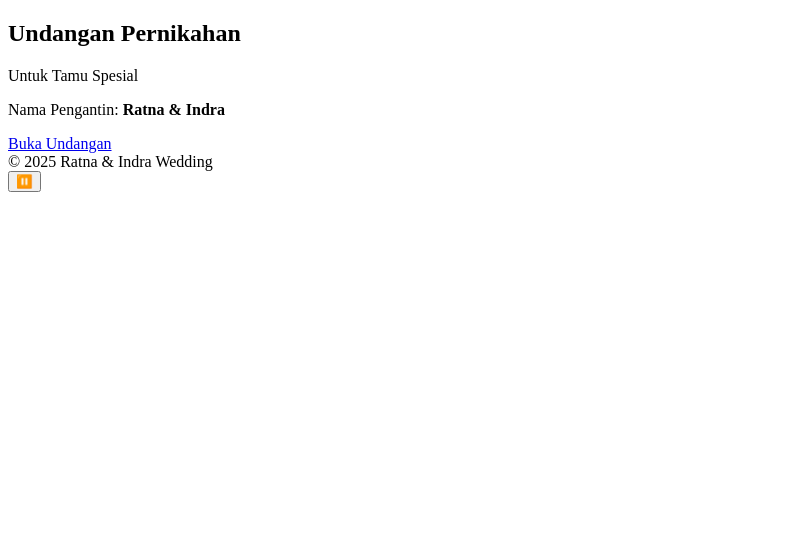
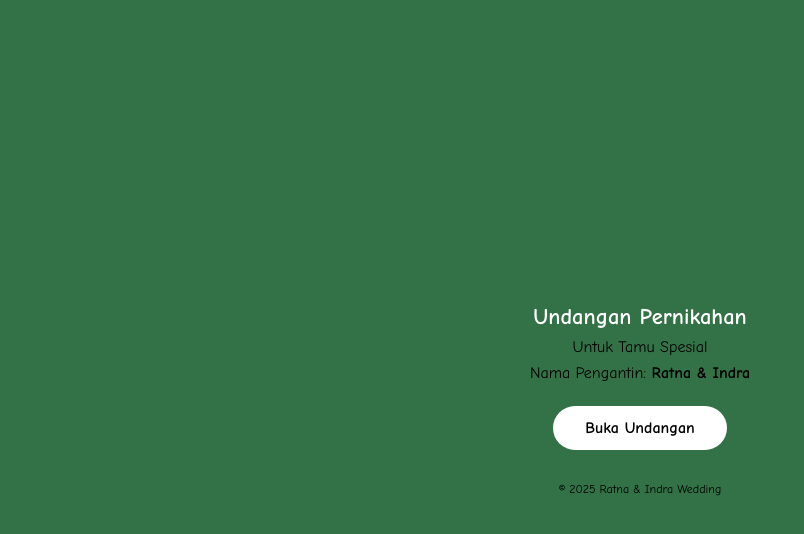
Before and after one commit to irfanhades240-sudo/Weddingratnanindra, a plain HTML site: page index.html in a window 1280 px wide. Shown: the whole page, without its empty margins (0-804 px from the left). Drawn offline with Linux system fonts and the light colour scheme.

Commit message:
Add files via upload

```diff
--- a/index.html
+++ b/index.html
@@ -5,10 +5,60 @@
   <meta name="viewport" content="width=device-width, initial-scale=1.0" />
   <title>Undangan Pernikahan Ratna dan Indra</title>
   <style>
+    * {
+      margin: 0;
+      padding: 0;
+      box-sizing: border-box;
+    }
 
-    #musicBtn:hover {
-      transform: scale(1.1);
+    body {
+      font-family: 'Comic Sans MS', sans-serif;
+      background: rgba(1, 79, 26, 0.8);
+      color: #fff;
+      display: flex;
+      flex-direction: column;
+      justify-content: center;
+      align-items: center;
+      min-height: 100vh;
+      text-align: center;
+      position: relative;
+    }
+
+    .text {
+      margin-bottom: 1.5rem;
+      padding: 0 1rem;
+    }
+
+    .text h2 {
+      font-size: 1.4rem;
+      font-weight: 600;
+    }
+
+    .text p {
+      font-size: 1rem;
+      margin-top: 0.5rem;
+      color: #000;
+    }
+
+    .btn {
+      background: #fff;
+      color: #000;
+      text-decoration: none;
+      font-weight: 600;
+      padding: 0.8rem 2rem;
+      border-radius: 30px;
+      transition: 0.3s;
+    }
+
+    .btn:hover {
       background: #f0c14b;
+      color: #000;
+    }
+
+    footer {
+      font-size: 0.75rem;
+      margin-top: 2rem;
+      color: #000;
     }
   </style>
 </head>
@@ -28,13 +78,11 @@
     © 2025 Ratna & Indra Wedding
   </footer>
 
-  <!-- 🎵 Pemutar Musik -->
-  <audio id="weddingMusic" loop>
+  <!-- 🎵 Pemutar Musik (Autoplay dan Loop) -->
+  <audio id="weddingMusic" autoplay loop>
     <source src="./musik.mp3" type="audio/mpeg">
     Browser Anda tidak mendukung pemutar musik.
   </audio>
-
-  <button id="musicBtn" aria-label="Play or Pause Music">▶️</button>
 
   <script>
     // Ambil nama tamu dari URL parameter ?to=
@@ -44,34 +92,20 @@
       document.getElementById('guest-name').textContent = decodeURIComponent(guestName);
     }
 
-    // Musik play/pause
-    const music = document.getElementById('weddingMusic');
-    const musicBtn = document.getElementById('musicBtn');
-
-    // Coba mainkan otomatis (jika diizinkan browser)
+    // Upaya autoplay (beberapa browser memerlukan interaksi pengguna)
     window.addEventListener('load', () => {
+      const music = document.getElementById('weddingMusic');
       const playPromise = music.play();
       if (playPromise !== undefined) {
-        playPromise
-          .then(() => {
-            musicBtn.textContent = '⏸️'; // sedang main
-          })
-          .catch(() => {
-            musicBtn.textContent = '▶️'; // butuh klik manual
-          });
-      }
-    });
-
-    // Tombol play/pause manual
-    musicBtn.addEventListener('click', () => {
-      if (music.paused) {
-        music.play();
-        musicBtn.textContent = '⏸️';
-      } else {
-        music.pause();
-        musicBtn.textContent = '▶️';
+        playPromise.catch(() => {
+          // Jika gagal autoplay, jalankan setelah klik pertama di mana saja
+          document.body.addEventListener('click', () => {
+            music.play();
+          }, { once: true });
+        });
       }
     });
   </script>
+
 </body>
 </html>
```
